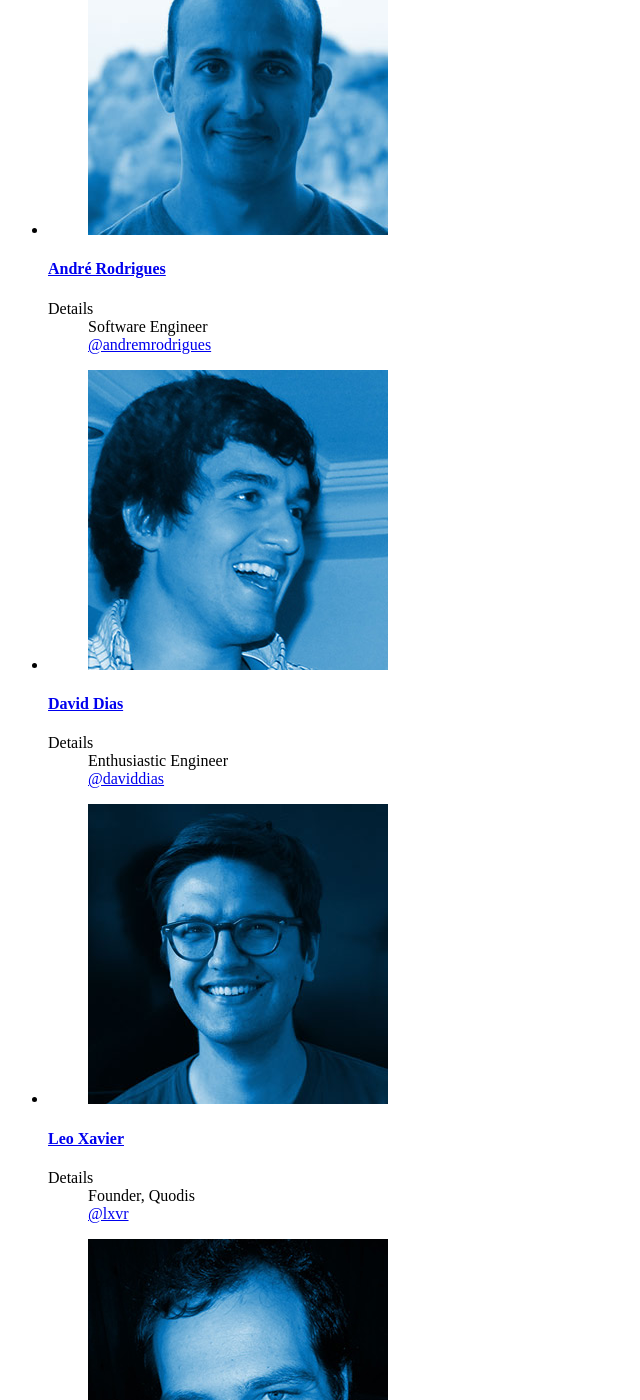
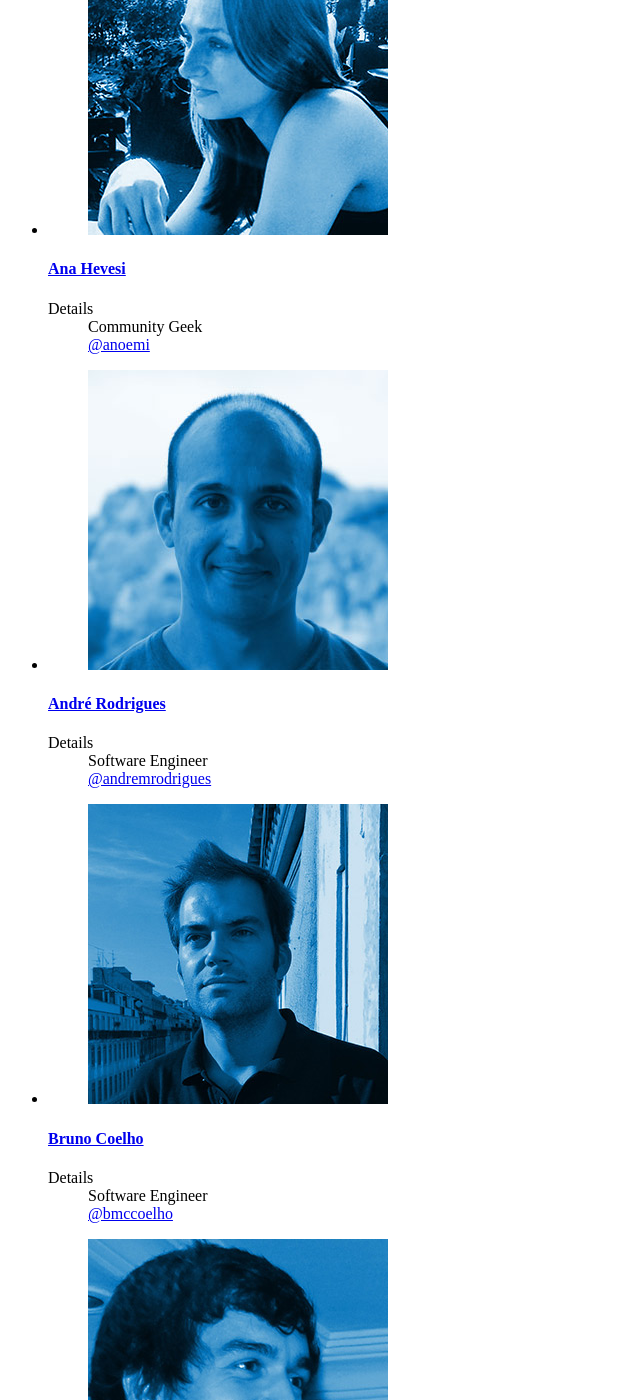
Before and after one commit to LXJS/lxjs-site-2014, a Jekyll site: the page built from src/team-and-contacts/index.html, in a window 1280 px wide and 1400 px high, scrolled down 377 px. Shown: the whole window, without its empty margins (0-640 px from the left). Built offline with Jekyll 4.4.1, drawn with Linux system fonts in a browser that asks for light colours; nearby versions of some CDN libraries; Markdown is read by kramdown in place of the engine named in the settings.

Commit message:
Team update

```diff
--- a/src/team-and-contacts/index.html
+++ b/src/team-and-contacts/index.html
@@ -23,6 +23,21 @@
 			<ul class="entry-list team">
 				<li class="entry-preview">
 					<article class="entry">
+						<a target="_blank" href="http://twitter.com/anoemi" title="Visit Ana Hevesi twitter profile" class="block">
+							<figure class="entry-cover-wrapper">
+								<img src="/img/thumb-team-ana-hevesi.jpg" alt="Photo of Ana Hevesi" width="300" height="300" />
+							</figure>
+							<h1 class="entry-prime-title">Ana Hevesi</h1>
+						</a>
+						<dl class="entry-meta">
+							<dt>Details</dt>
+							<dd class="subtitle">Community Geek</dd>
+							<dd class="twitter"><a target="_blank" href="http://twitter.com/anoemi" title="Visit Ana Hevesi twitter profile">@anoemi</a></dd>
+						</dl>
+					</article>
+				</li>
+				<li class="entry-preview">
+					<article class="entry">
 						<a target="_blank" href="http://twitter.com/andremrodrigues" title="Visit André Rodrigues twitter profile" class="block">
 							<figure class="entry-cover-wrapper">
 								<img src="/img/thumb-team-andre-rodrigues.jpg" alt="Photo of André Rodrigues" width="300" height="300" />
@@ -33,6 +48,21 @@
 							<dt>Details</dt>
 							<dd class="subtitle">Software Engineer</dd>
 							<dd class="twitter"><a target="_blank" href="http://twitter.com/andremrodrigues" title="Visit Ana Hevesi twitter profile">@andremrodrigues</a></dd>
+						</dl>
+					</article>
+				</li>
+				<li class="entry-preview">
+					<article class="entry">
+						<a target="_blank" href="http://twitter.com/bmccoelho" title="Visit Bruno Coelho twitter profile" class="block">
+							<figure class="entry-cover-wrapper">
+								<img src="/img/thumb-team-bruno-coelho.jpg" alt="Photo of Bruno Coelho" width="300" height="300" />
+							</figure>
+							<h1 class="entry-prime-title">Bruno Coelho</h1>
+						</a>
+						<dl class="entry-meta">
+							<dt>Details</dt>
+							<dd class="subtitle">Software Engineer</dd>
+							<dd class="twitter"><a target="_blank" href="http://twitter.com/bmccoelho" title="Visit Bruno Coelho twitter profile">@bmccoelho</a></dd>
 						</dl>
 					</article>
 				</li>
```
Also changed, not shown: build/team-and-contacts/index.html (+30 -0 lines).
